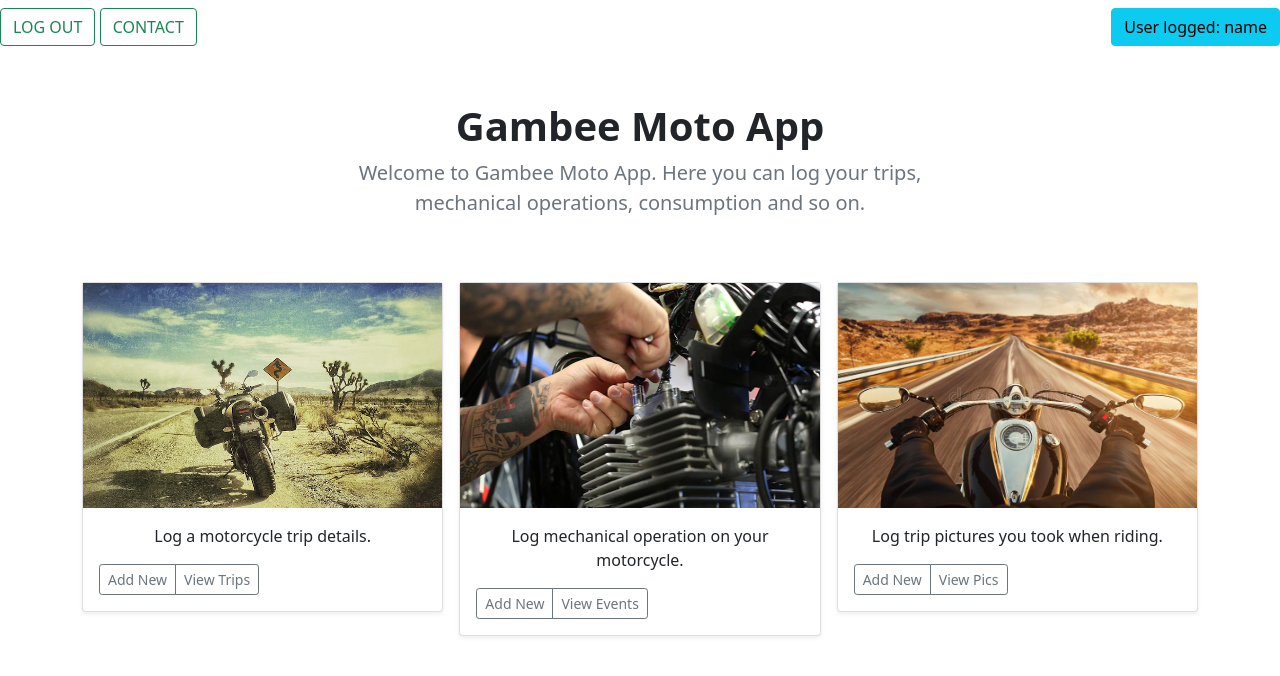
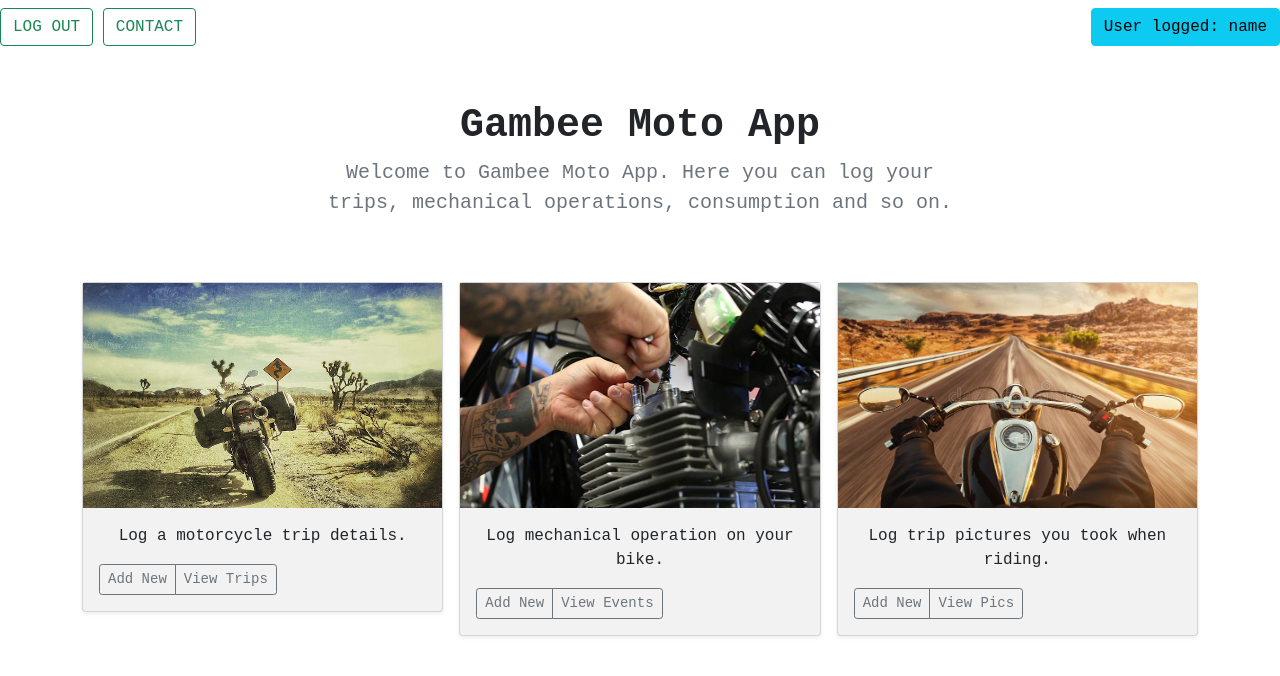
Before and after one commit to vraica-dev/GambeeMotoApp, a Flask app: page /home in a window 1280 px wide. Shown: the top 676 px of the page. Run offline with Flask 2, Linux system fonts and the light colour scheme; a user stored in the database is signed in.

Commit message:
v2.2.1 - frontend adjs

```diff
--- a/application/static/script.js
+++ b/application/static/script.js
@@ -0,0 +1,20 @@
+let random_p_colors = [
+    '#3333ff',
+    '#4775d1',
+    '#000000',
+    '#00e6e6',
+    '#666699',
+    '#00e600'
+]
+
+function BoldCardDetails(id_) {
+    const el = document.getElementById(id_)
+    el.style.fontWeight = 'bold';
+   el.style.color = random_p_colors[Math.floor(Math.random() * random_p_colors.length)];
+}
+
+function BoldCardDetailsOff(id_) {
+    const el = document.getElementById(id_)
+    el.style.fontWeight = 'normal';
+    el.style.color='#000000';
+}
--- a/application/static/style.css
+++ b/application/static/style.css
@@ -20,3 +20,15 @@
   box-shadow: 0 4px 8px 0 rgba(0, 0, 0, 0.2), 0 6px 20px 0 rgba(0, 0, 0, 0.19);
   text-align: center;
 }
+
+.card_home {
+    background-color: #f2f2f2;
+}
+
+* {
+    font-family: 'Courier New';
+}
+
+p, h1, h3, a {
+    font-family: 'Courier New';
+}
--- a/application/templates/base.html
+++ b/application/templates/base.html
@@ -4,7 +4,8 @@
     <meta charset="UTF-8">
     <title>Gambee App</title>
     <link href="https://cdn.jsdelivr.net/npm/bootstrap@5.0.0-beta2/dist/css/bootstrap.min.css" rel="stylesheet" integrity="sha384-BmbxuPwQa2lc/FVzBcNJ7UAyJxM6wuqIj61tLrc4wSX0szH/Ev+nYRRuWlolflfl" crossorigin="anonymous">
-    <link rel="stylesheet" href="static/style.css">
+    <link rel="stylesheet"  href= "{{ url_for('static',filename='style.css') }}">
+    <script src="static/script.js"></script>
 </head>
 <body class="text-center">
 
--- a/application/templates/detailed_trip.html
+++ b/application/templates/detailed_trip.html
@@ -7,7 +7,7 @@
     <p>Author - {{detailed_trip.added_by}}</p>
 </div>
 
-<div class="text-center container pb-1" style="width: 30%">
+<div class="text-center container pb-1 form_shadow" style="width: 30%">
 
     <div class="card text-center container ml-2" style="width: 100%;">
 
@@ -88,7 +88,7 @@
                     </div>
                 </div>
             </div>
-            <button class="btn btn-info mb-4" name="update_trip" type="submit" value="tripUpdate">UPDATE</button>
+            <button class="btn btn-info mb-2" name="update_trip" type="submit" value="tripUpdate">UPDATE</button>
         </form>
         <a href="{{url_for('delete_trip', rider_email = detailed_trip.added_by, trip_name=detailed_trip.trip_name)}}"
            class="btn btn-danger m-2" style="width: 110px">DELETE</a>
--- a/application/templates/home.html
+++ b/application/templates/home.html
@@ -19,11 +19,13 @@
 
     <p class="m-2"></p>
     {% if crr_user == 'guest' %}
-    <button type="button" class="btn btn-danger"  onclick="window.location.href='{{ url_for( 'user_panel', rider_email=crr_user) }}';">
+    <button type="button" class="btn btn-danger"
+            onclick="window.location.href='{{ url_for( 'user_panel', rider_email=crr_user) }}';">
         User logged: {{ crr_user }}
     </button>
     {%else%}
-    <button type="button" class="btn btn-info"  onclick="window.location.href='{{ url_for( 'user_panel', rider_email=crr_user) }}';">
+    <button type="button" class="btn btn-info"
+            onclick="window.location.href='{{ url_for( 'user_panel', rider_email=crr_user) }}';">
         User logged: {{ crr_user }}
     </button>
     {% endif %}
@@ -42,19 +44,21 @@
 
     <div class="row row-cols-1 row-cols-sm-2 row-cols-md-3 g-3">
         <div class="col">
-            <div class="card shadow-sm">
+            <div class="card shadow-sm card_home">
 
                 <img src="static/imgs/motorbike-touring.jpg" class="img_home">
 
                 <div class="card-body">
-                    <p class="card-text">Log a motorcycle trip details.</p>
+                    <p class="card-text" id="trip_add_p">Log a motorcycle trip details.</p>
                     <div class="d-flex justify-content-between align-items-center">
                         <div class="btn-group">
                             <button type="button" class="btn btn-sm btn-outline-secondary"
-                                    onclick="window.location.href='{{ url_for( 'trips') }}';">Add New
+                                    onclick="window.location.href='{{ url_for( 'trips') }}';"
+                                    onmouseover="BoldCardDetails('trip_add_p')" onmouseleave="BoldCardDetailsOff('trip_add_p')">Add New
                             </button>
                             <button type="button" class="btn btn-sm btn-outline-secondary"
-                                    onclick="window.location.href='{{ url_for( 'view_trips') }}';">View Trips
+                                    onclick="window.location.href='{{ url_for( 'view_trips') }}';"
+                                    onmouseover="BoldCardDetails('trip_add_p')" onmouseleave="BoldCardDetailsOff('trip_add_p')">View Trips
                             </button>
                         </div>
                     </div>
@@ -63,32 +67,42 @@
         </div>
 
         <div class="col">
-            <div class="card shadow-sm">
+            <div class="card shadow-sm card_home">
 
                 <img src="static/imgs/mmi-motorcycle-honda-hands-on-working-in-lab.jpg" class="img_home">
 
                 <div class="card-body">
-                    <p class="card-text">Log mechanical operation on your motorcycle.</p>
+                    <p class="card-text" id="mevent_add_p">Log mechanical operation on your bike.</p>
                     <div class="d-flex justify-content-between align-items-center">
                         <div class="btn-group">
-                            <button type="button" class="btn btn-sm btn-outline-secondary" onclick="window.location.href='{{ url_for( 'mechanical_event') }}';">Add New</button>
-                            <button type="button" class="btn btn-sm btn-outline-secondary" onclick="window.location.href='{{ url_for( 'view_mechanical_ev') }}';"> View Events</button>
+                            <button type="button" class="btn btn-sm btn-outline-secondary"
+                                    onclick="window.location.href='{{ url_for( 'mechanical_event') }}';"
+                                    onmouseover="BoldCardDetails('mevent_add_p')" onmouseleave="BoldCardDetailsOff('mevent_add_p')">Add New
+                            </button>
+                            <button type="button" class="btn btn-sm btn-outline-secondary"
+                                    onclick="window.location.href='{{ url_for( 'view_mechanical_ev') }}';"
+                                    onmouseover="BoldCardDetails('mevent_add_p')" onmouseleave="BoldCardDetailsOff('mevent_add_p')"> View Events
+                            </button>
                         </div>
                     </div>
                 </div>
             </div>
         </div>
         <div class="col">
-            <div class="card shadow-sm">
+            <div class="card shadow-sm card_home">
 
                 <img src="static/imgs/driver-riding-motorcycle-asphalt-road-empty-84102070.jpg" class="img_home">
 
                 <div class="card-body">
-                    <p class="card-text">Log trip pictures you took when riding.</p>
+                    <p class="card-text" id="pic_add_p">Log trip pictures you took when riding.</p>
                     <div class="d-flex justify-content-between align-items-center">
                         <div class="btn-group">
-                            <button type="button" class="btn btn-sm btn-outline-secondary">Add New</button>
-                            <button type="button" class="btn btn-sm btn-outline-secondary">View Pics</button>
+                            <button type="button" class="btn btn-sm btn-outline-secondary"
+                                    onmouseover="BoldCardDetails('pic_add_p')" onmouseleave="BoldCardDetailsOff('pic_add_p')">Add New
+                            </button>
+                            <button type="button" class="btn btn-sm btn-outline-secondary"
+                                    onmouseover="BoldCardDetails('pic_add_p')" onmouseleave="BoldCardDetailsOff('pic_add_p')">View Pics
+                            </button>
                         </div>
                     </div>
                 </div>
```
Also changed, not shown: application/templates/detailed_event.html (+4 -4 lines), application/templates/user_panel.html (+8 -4 lines).
